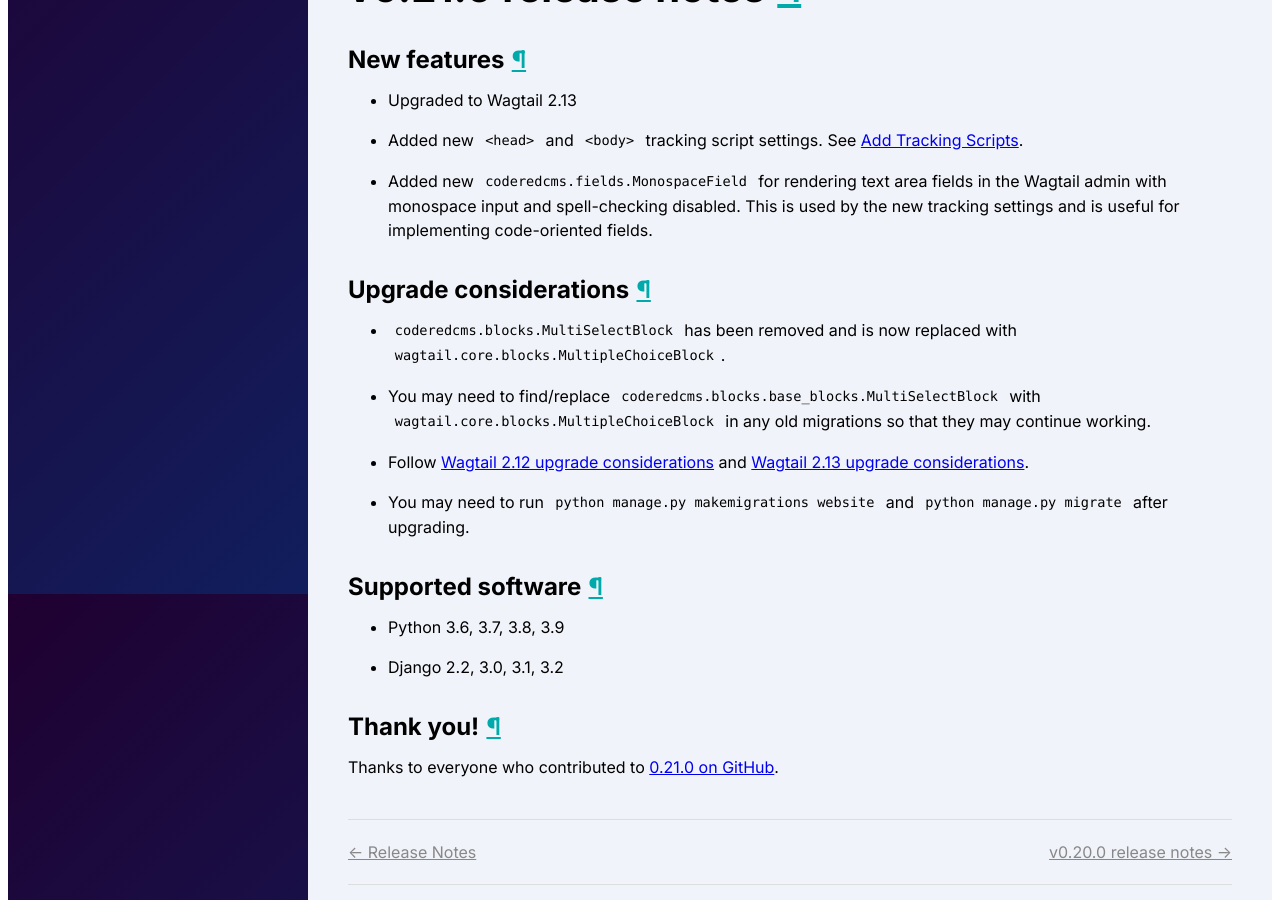
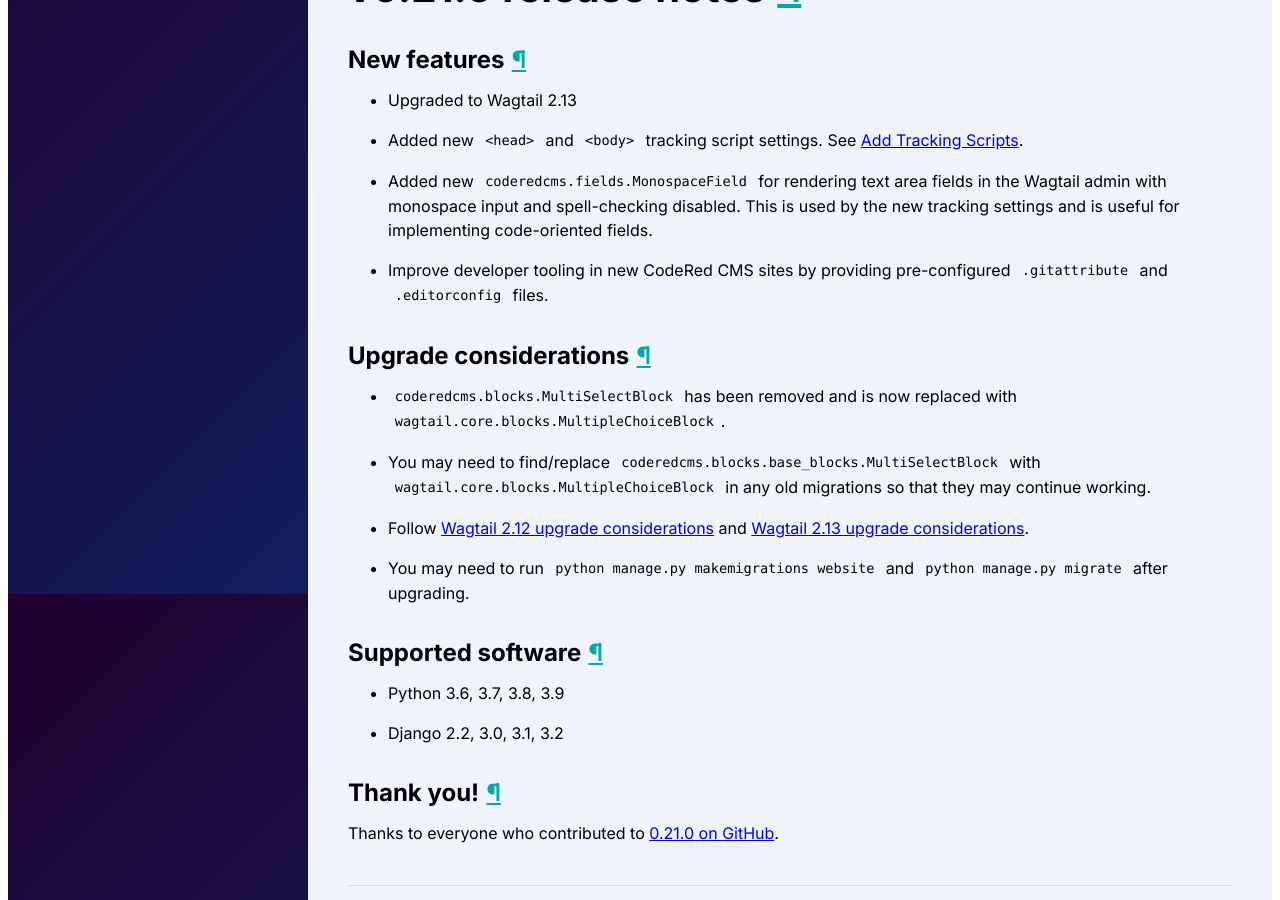
Before and after one commit to Gouldian0120/codecms, a Sphinx documentation site: the page built from docs/releases/v0.21.0.rst, in a window 1280 px wide and 900 px high, scrolled down 314 px. Built offline with Sphinx 7.4.7, drawn with Linux system fonts in a browser that asks for light colours.

Commit message:
Update git/editor config files for repo and project templates (#427)

```diff
--- a/docs/releases/v0.21.0.rst
+++ b/docs/releases/v0.21.0.rst
@@ -14,6 +14,10 @@ New features
   in the Wagtail admin with monospace input and spell-checking disabled. This is
   used by the new tracking settings and is useful for implementing code-oriented
   fields.
+
+* Improve developer tooling in new CodeRed CMS sites by providing pre-configured
+  ``.gitattribute`` and ``.editorconfig`` files.
+
 
 Upgrade considerations
 ----------------------
```
Also changed, not shown: 6 other files.
